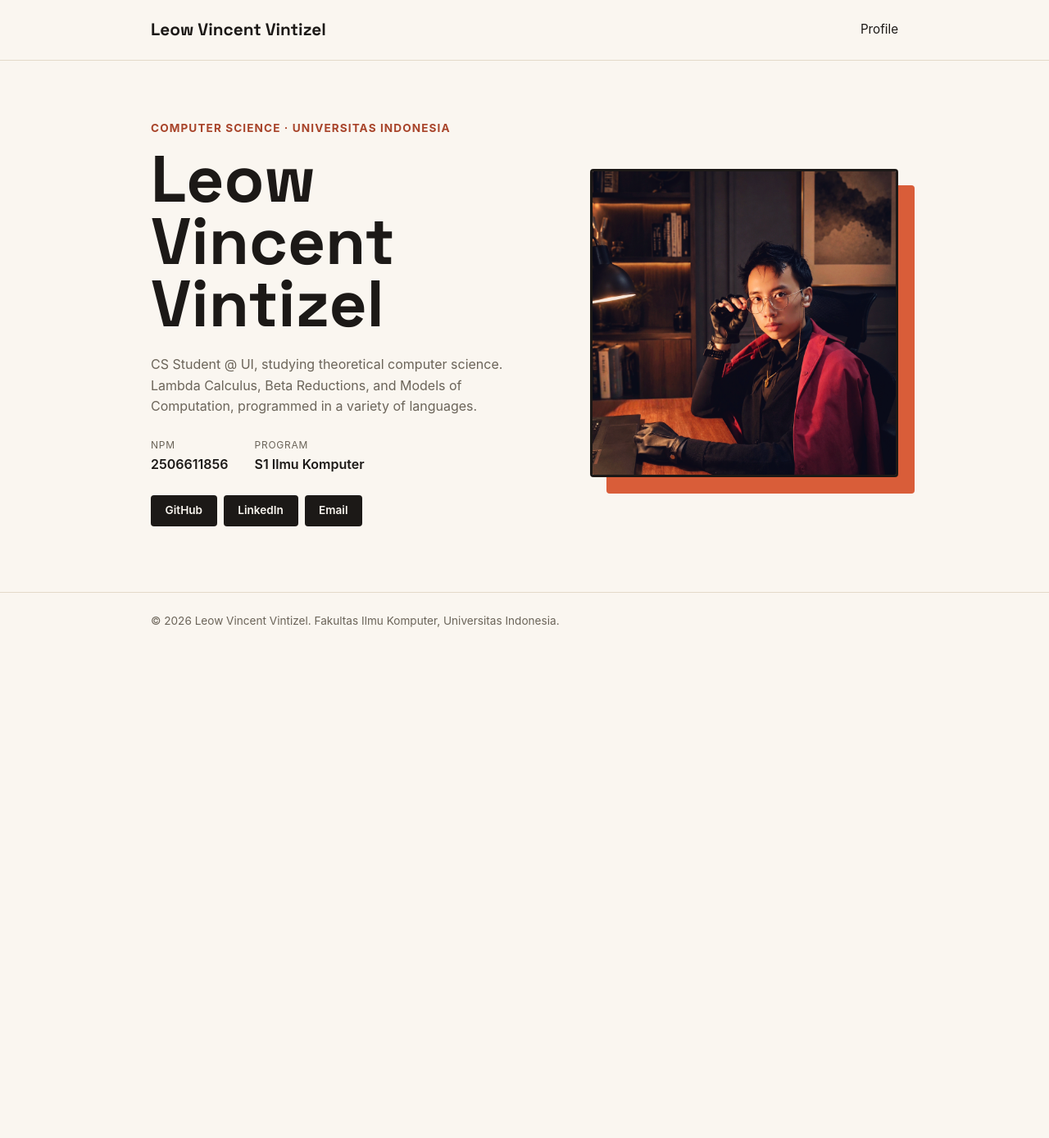
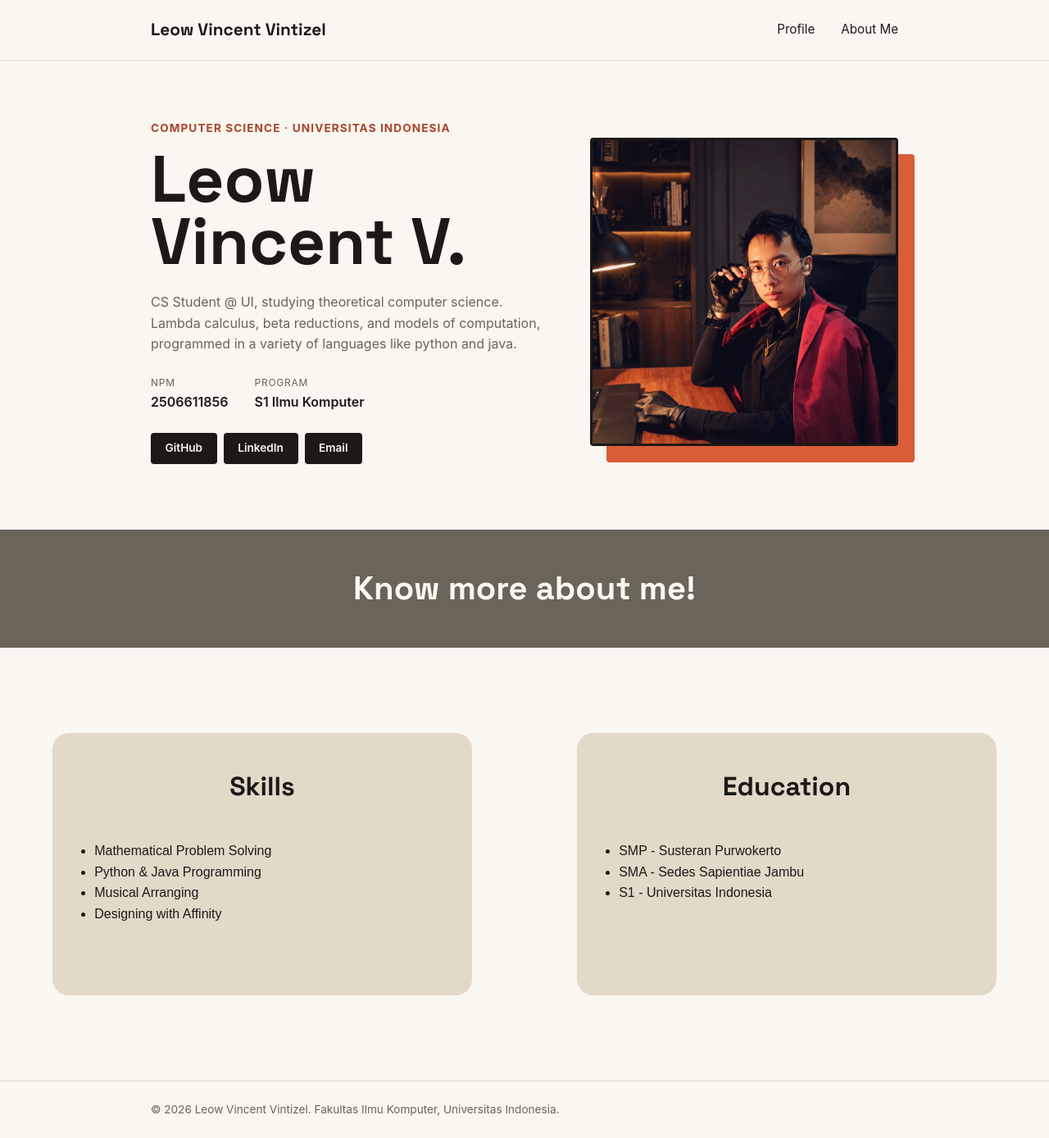
Before and after one commit to vlixl/myportofolio, a Django app: page / in a window 1280 px wide. Shown: the whole page at 82% size. Before the commit the page ends 765 px from the top, so only its background shows below. Run offline with Django 5.2, Linux system fonts and the light colour scheme.

Commit message:
Added Skills & Education

```diff
--- a/static/css/style.css
+++ b/static/css/style.css
@@ -1,4 +1,7 @@
 
+/*
+INITIAL PROJECT STYLING
+*/
 
 /* RESET DASAR & CUSTOM PROPERTIES */
 
@@ -205,3 +208,56 @@ h1, .brand {
         justify-content: flex-start;
     }
 }
+
+
+/*
+TUTORIAL 1: ABOUT ME ADDITION
+*/
+#about-me {
+    font-family: "Space Grotesk", -apple-system, sans-serif;
+}
+
+#about-me-header {
+    background-color: #6b6459;
+    font-size: 5vh;
+    display: flex;
+    justify-content: center;
+    padding: 5vh 0 5vh 0;
+    color:#faf6f0;
+}
+
+#about-me-container {
+    display: flex;
+    flex-direction: row;
+    align-items: center;
+    justify-content: space-around;
+    padding: 5vh 0 5vh 0;
+}
+
+#about-me-container div {
+    font-family: Arial, Helvetica, sans-serif;
+    background-color:#e3d9c9;
+    margin: 5%;
+    border-radius: 20px;
+    width: 50%;
+    height: 40vh;
+}
+
+#about-me-container h3 {
+    justify-self: center;
+    margin: 5vh 0 5vh 0;
+    font-family: "Space Grotesk", -apple-system, sans-serif;
+    font-size: 2em;
+}
+#about-me-container ul {
+    padding: 0 10% 10% 10%;
+}
+
+@media (max-width: 600px){
+    #about-me-container {
+        flex-direction: column;
+    }
+    #about-me-container div {
+        width: 80%;
+    }
+}
--- a/templates/index.html
+++ b/templates/index.html
@@ -15,6 +15,7 @@
             <a href="#profile" class="brand">Leow Vincent Vintizel</a>
             <nav>
                 <a href="#profile">Profile</a>
+                <a href="#about-me">About Me</a>
             </nav>
         </div>
     </header>
@@ -24,14 +25,14 @@
             <div class="container hero-grid">
                 <div class="hero-identity">
                     <p class="hero-kicker">Computer Science &middot; Universitas Indonesia</p>
-                    <h1>Leow Vincent Vintizel</h1>
+                    <h1>Leow Vincent V.</h1>
                 </div>
                 <div class="hero-photo">
                     <div class="photo-block"></div>
                     <img class="avatar" src="/static/img/foto_diri.png" alt="Photo of Burhan">
                 </div>
                 <div class="hero-details">
-                    <p class="bio">CS Student @ UI, studying theoretical computer science. Lambda Calculus, Beta Reductions, and Models of Computation, programmed in a variety of languages.</p>
+                    <p class="bio">CS Student @ UI, studying theoretical computer science. Lambda calculus, beta reductions, and models of computation, programmed in a variety of languages like python and java.</p>
                     <dl class="meta-list">
                         <div class="meta-row">
                             <dt>NPM</dt>
@@ -50,6 +51,30 @@
                 </div>
             </div>
         </section>
+
+        <section id="about-me">
+            <h2 id="about-me-header">Know more about me!</h2>
+            <div id="about-me-container">
+                <div id="skills">
+                    <h3>Skills</h3>
+                    <ul>
+                        <li>Mathematical Problem Solving</li>
+                        <li>Python & Java Programming</li>
+                        <li>Musical Arranging</li>
+                        <li>Designing with Affinity</li>
+                    </ul>
+                </div>
+
+                <div id="education">
+                    <h3>Education</h3>
+                    <ul>
+                        <li>SMP - Susteran Purwokerto</li>
+                        <li>SMA - Sedes Sapientiae Jambu</li>
+                        <li>S1 - Universitas Indonesia</li>
+                    </ul>
+                </div>
+            </div>
+        </section>
     </main>
 
     <footer class="site-footer">
```
